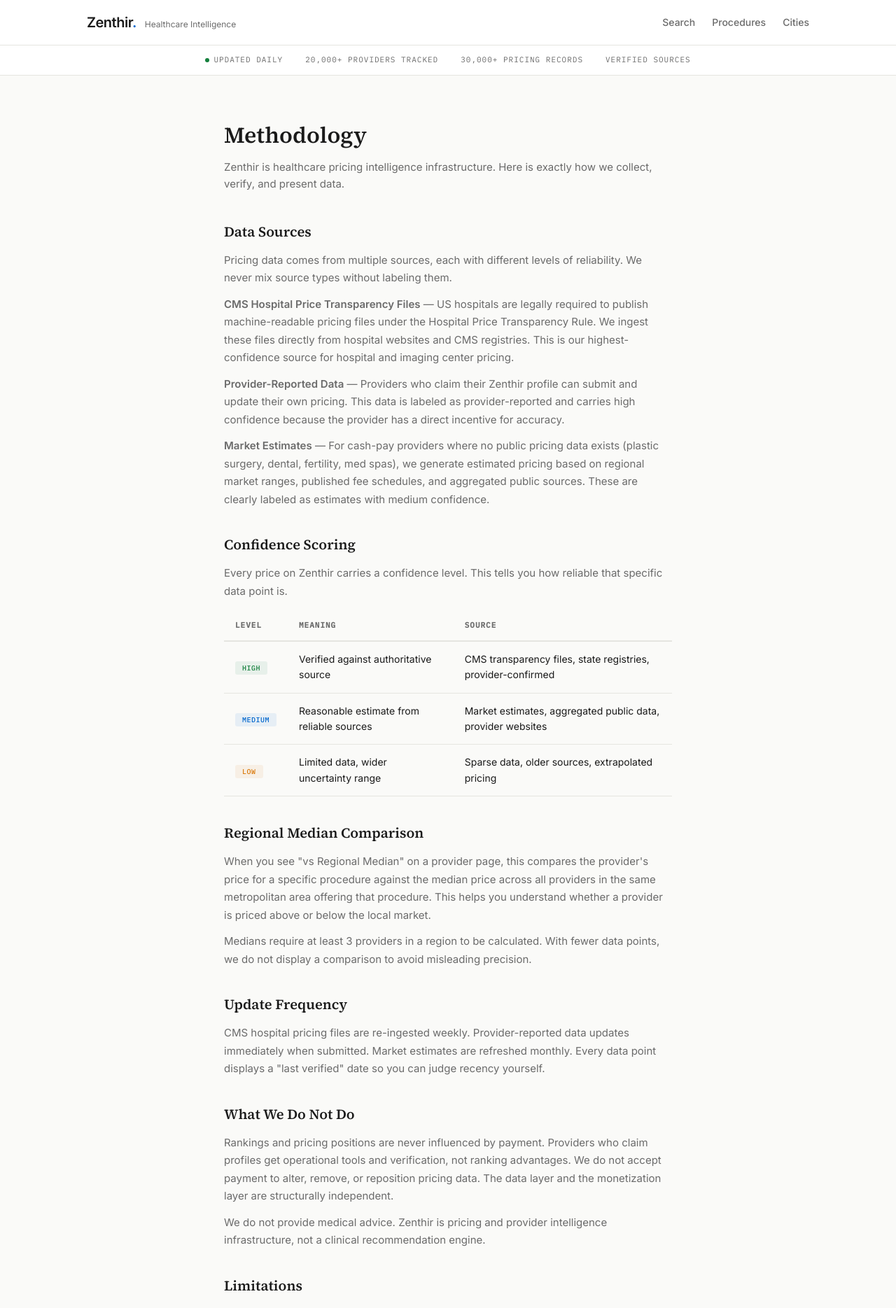
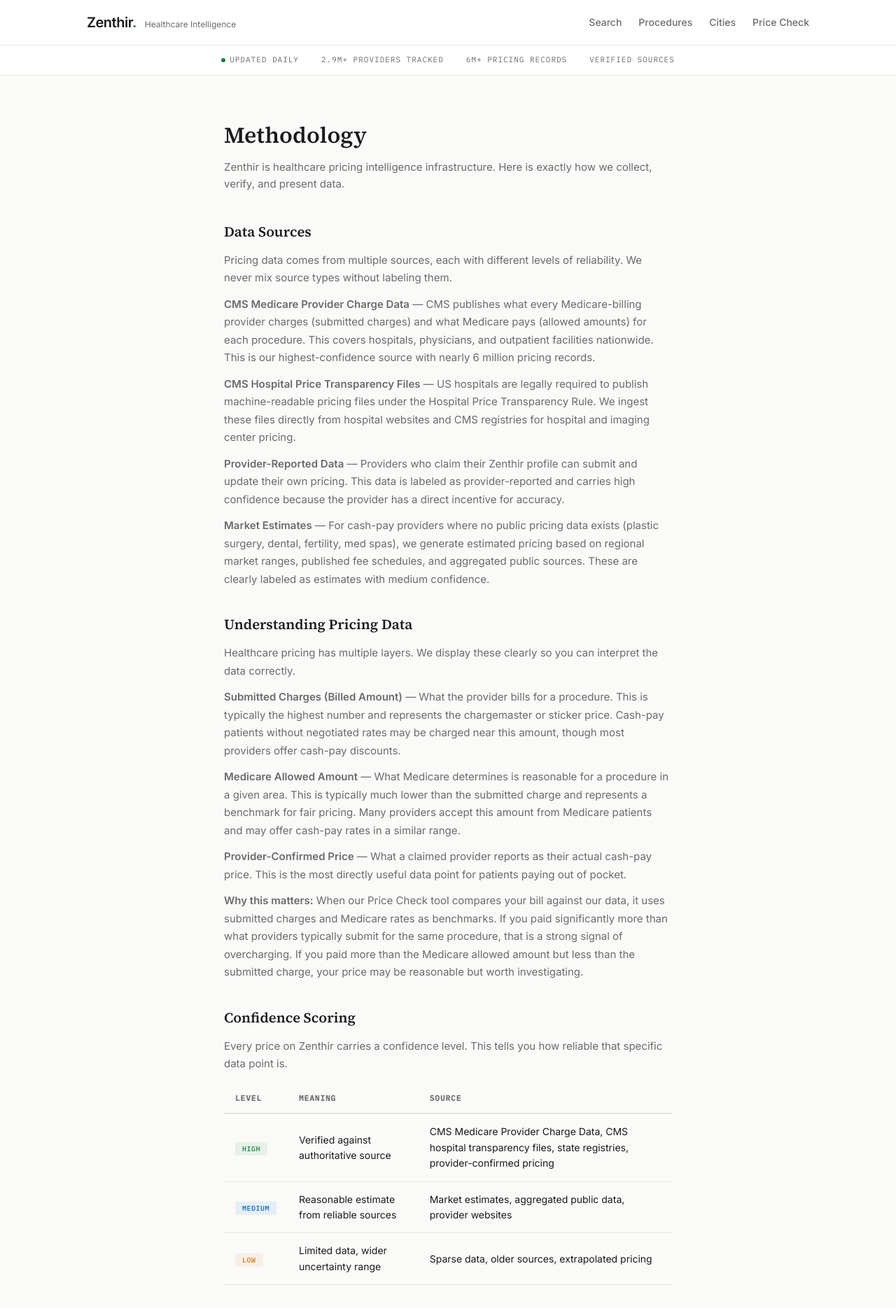
Before and after one commit to leshane-stack/zenthir, a Django app: page /methodology/ in a window 1280 px wide. Shown: the top 1869 px of the page at 70% size. Run offline with Django 5.2, Linux system fonts and the light colour scheme; parts of the project's set-up code (start-up, migrations or seed data) failed here and were passed over.

Commit message:
Competitor comparison on provider pages, updated methodology with pricing data types, calculator improvements

```diff
--- a/healthcare/templates/healthcare/base.html
+++ b/healthcare/templates/healthcare/base.html
@@ -312,6 +312,7 @@
                 <a href="/search/">Search</a>
                 <a href="/procedures/">Procedures</a>
                 <a href="/cities/">Cities</a>
+                <a href="/overcharged/">Price Check</a>
             </nav>
         </div>
     </header>
@@ -322,8 +323,8 @@
 
         <div class="trust-bar">
         <span><span class="trust-dot"></span> Updated daily</span>
-        <span>20,000+ providers tracked</span>
-        <span>30,000+ pricing records</span>
+        <span>2.9M+ providers tracked</span>
+        <span>6M+ pricing records</span>
         <span>Verified sources</span>
     </div>
 
@@ -337,6 +338,7 @@
                 <a href="/methodology/" style="color: var(--text-secondary);">Methodology</a>
                 <a href="/procedures/" style="color: var(--text-secondary);">Procedures</a>
                 <a href="/cities/" style="color: var(--text-secondary);">Cities</a>
+                <a href="/overcharged/" style="color: var(--text-secondary);">Price Check</a>
             </div>
             <div class="footer-text">
                 Zenthir Healthcare Intelligence provides pricing and provider information for educational purposes.
--- a/healthcare/templates/healthcare/methodology.html
+++ b/healthcare/templates/healthcare/methodology.html
@@ -25,9 +25,19 @@
     <div class="method-section">
         <h2>Data Sources</h2>
         <p>Pricing data comes from multiple sources, each with different levels of reliability. We never mix source types without labeling them.</p>
-        <p><strong>CMS Hospital Price Transparency Files</strong> — US hospitals are legally required to publish machine-readable pricing files under the Hospital Price Transparency Rule. We ingest these files directly from hospital websites and CMS registries. This is our highest-confidence source for hospital and imaging center pricing.</p>
+        <p><strong>CMS Medicare Provider Charge Data</strong> — CMS publishes what every Medicare-billing provider charges (submitted charges) and what Medicare pays (allowed amounts) for each procedure. This covers hospitals, physicians, and outpatient facilities nationwide. This is our highest-confidence source with nearly 6 million pricing records.</p>
+        <p><strong>CMS Hospital Price Transparency Files</strong> — US hospitals are legally required to publish machine-readable pricing files under the Hospital Price Transparency Rule. We ingest these files directly from hospital websites and CMS registries for hospital and imaging center pricing.</p>
         <p><strong>Provider-Reported Data</strong> — Providers who claim their Zenthir profile can submit and update their own pricing. This data is labeled as provider-reported and carries high confidence because the provider has a direct incentive for accuracy.</p>
         <p><strong>Market Estimates</strong> — For cash-pay providers where no public pricing data exists (plastic surgery, dental, fertility, med spas), we generate estimated pricing based on regional market ranges, published fee schedules, and aggregated public sources. These are clearly labeled as estimates with medium confidence.</p>
+    </div>
+
+    <div class="method-section">
+        <h2>Understanding Pricing Data</h2>
+        <p>Healthcare pricing has multiple layers. We display these clearly so you can interpret the data correctly.</p>
+        <p><strong>Submitted Charges (Billed Amount)</strong> — What the provider bills for a procedure. This is typically the highest number and represents the chargemaster or sticker price. Cash-pay patients without negotiated rates may be charged near this amount, though most providers offer cash-pay discounts.</p>
+        <p><strong>Medicare Allowed Amount</strong> — What Medicare determines is reasonable for a procedure in a given area. This is typically much lower than the submitted charge and represents a benchmark for fair pricing. Many providers accept this amount from Medicare patients and may offer cash-pay rates in a similar range.</p>
+        <p><strong>Provider-Confirmed Price</strong> — What a claimed provider reports as their actual cash-pay price. This is the most directly useful data point for patients paying out of pocket.</p>
+        <p><strong>Why this matters:</strong> When our Price Check tool compares your bill against our data, it uses submitted charges and Medicare rates as benchmarks. If you paid significantly more than what providers typically submit for the same procedure, that is a strong signal of overcharging. If you paid more than the Medicare allowed amount but less than the submitted charge, your price may be reasonable but worth investigating.</p>
     </div>
 
     <div class="method-section">
@@ -38,7 +48,7 @@
                 <tr><th>Level</th><th>Meaning</th><th>Source</th></tr>
             </thead>
             <tbody>
-                <tr><td><span class="badge badge-green">HIGH</span></td><td>Verified against authoritative source</td><td>CMS transparency files, state registries, provider-confirmed</td></tr>
+                <tr><td><span class="badge badge-green">HIGH</span></td><td>Verified against authoritative source</td><td>CMS Medicare Provider Charge Data, CMS hospital transparency files, state registries, provider-confirmed pricing</td></tr>
                 <tr><td><span class="badge badge-blue">MEDIUM</span></td><td>Reasonable estimate from reliable sources</td><td>Market estimates, aggregated public data, provider websites</td></tr>
                 <tr><td><span class="badge badge-amber">LOW</span></td><td>Limited data, wider uncertainty range</td><td>Sparse data, older sources, extrapolated pricing</td></tr>
             </tbody>
@@ -69,6 +79,6 @@
         <p>If you believe any data on Zenthir is inaccurate, providers can submit corrections through the profile claim process. We investigate every correction request.</p>
     </div>
 
-    <div class="last-updated">Last updated: May 2026</div>
+    <div class="last-updated">Last updated: May 2026 · 2.96M providers · 6M+ pricing records · CMS Medicare data current through 2024</div>
 </div>
 {% endblock %}
--- a/healthcare/urls.py
+++ b/healthcare/urls.py
@@ -13,4 +13,6 @@ urlpatterns = [
     path('cities/', views.cities_index, name='cities_index'),
     path('provider/<slug:slug>/claim/', views.claim_profile, name='claim_profile'),
     path('methodology/', views.methodology, name='methodology'),
+    path('overcharged/', views.overcharged, name='overcharged'),
+    path('api/procedures/', views.procedure_api, name='procedure_api'),
 ]
--- a/healthcare/views.py
+++ b/healthcare/views.py
@@ -72,6 +72,17 @@ def provider_detail(request, slug):
             'highest': max(prices),
         }
 
+    # Find nearby competitors
+    from django.db.models import Count
+    nearby = []
+    if provider.location and provider.provider_type:
+        nearby = Provider.objects.filter(
+            location=provider.location,
+            provider_type=provider.provider_type,
+        ).exclude(id=provider.id).annotate(
+            pc=Count('pricing_records')
+        ).filter(pc__gt=0).order_by('-pc')[:5]
+
     return render(request, 'healthcare/provider_detail.html', {
         'provider': provider,
         'pricing': pricing,
@@ -79,6 +90,7 @@ def provider_detail(request, slug):
         'sources': sources,
         'insurance': insurance,
         'price_summary': price_summary,
+        'nearby': nearby,
     })
 
 
@@ -223,3 +235,125 @@ def claim_profile(request, slug):
 
 def methodology(request):
     return render(request, 'healthcare/methodology.html')
+
+
+def overcharged(request):
+    from statistics import median as calc_median
+    from healthcare.models import Procedure, PricingRecord, Location
+
+    valid_states = ['AL','AK','AZ','AR','CA','CO','CT','DE','DC','FL','GA','HI','ID','IL','IN','IA','KS','KY','LA','ME','MD','MA','MI','MN','MS','MO','MT','NE','NV','NH','NJ','NM','NY','NC','ND','OH','OK','OR','PA','RI','SC','SD','TN','TX','UT','VT','VA','WA','WV','WI','WY']
+    states = valid_states
+    provider_count = Provider.objects.count()
+
+    result = None
+    procedure_name = ''
+    procedure_slug = request.GET.get('procedure', '')
+    selected_state = request.GET.get('state', '')
+    amount = request.GET.get('amount', '')
+
+    if procedure_slug and amount:
+        try:
+            procedure = Procedure.objects.get(slug=procedure_slug)
+            procedure_name = procedure.name
+            amount_val = float(amount)
+
+            pricing_qs = PricingRecord.objects.filter(
+                procedure=procedure,
+                cash_price__isnull=False,
+            ).exclude(cash_price=0)
+
+            if selected_state:
+                pricing_qs = pricing_qs.filter(provider__location__state=selected_state)
+
+            prices = list(pricing_qs.values_list('cash_price', flat=True))
+
+            if len(prices) >= 3:
+                prices_float = sorted([float(p) for p in prices])
+                med = calc_median(prices_float)
+                low = prices_float[int(len(prices_float) * 0.1)]
+                high = prices_float[int(len(prices_float) * 0.9)]
+
+                # Calculate percentile
+                below = sum(1 for p in prices_float if p <= amount_val)
+                percentile = min(int(below / len(prices_float) * 100), 98)
+
+                # Determine verdict
+                if amount_val > med * 1.5:
+                    verdict = 'overpaid'
+                    headline = f'You likely overpaid by ${int(amount_val - med):,}'
+                    context = f'Your charge of ${int(amount_val):,} is significantly above the median of ${int(med):,}. You paid more than {percentile}% of patients for this procedure. Consider requesting an itemized bill and comparing with nearby providers.'
+                elif amount_val > med * 1.15:
+                    verdict = 'high'
+                    headline = f'Your price is above average'
+                    context = f'Your charge of ${int(amount_val):,} is above the median of ${int(med):,}, but within a reasonable range. You paid more than {percentile}% of patients. It may be worth requesting an itemized bill to check for errors.'
+                elif amount_val < med * 0.7:
+                    verdict = 'fair'
+                    headline = f'You got a good price'
+                    context = f'Your charge of ${int(amount_val):,} is well below the median of ${int(med):,}. You paid less than {100 - percentile}% of patients for this procedure.'
+                else:
+                    verdict = 'near'
+                    headline = f'Your price is near the median'
+                    context = f'Your charge of ${int(amount_val):,} is close to the median of ${int(med):,}. This appears to be a fair market price for this procedure.'
+
+                unique_providers = pricing_qs.values('provider').distinct().count()
+
+                result = {
+                    'verdict': verdict,
+                    'headline': headline,
+                    'you_paid': f'{int(amount_val):,}',
+                    'median': f'{int(med):,}',
+                    'low': f'{int(low):,}',
+                    'high': f'{int(high):,}',
+                    'percentile': percentile,
+                    'context': context,
+                    'sample_size': f'{len(prices):,}',
+                    'provider_count': f'{unique_providers:,}',
+                    'state': selected_state,
+                }
+            else:
+                result = {
+                    'verdict': 'insufficient',
+                    'headline': 'Not enough data',
+                    'you_paid': f'{int(amount_val):,}',
+                    'median': 'N/A',
+                    'low': 'N/A',
+                    'high': 'N/A',
+                    'percentile': 50,
+                    'context': f'We only have {len(prices)} pricing records for this procedure' + (f' in {selected_state}' if selected_state else '') + '. Try removing the state filter for more data.',
+                    'sample_size': str(len(prices)),
+                    'provider_count': '0',
+                    'state': selected_state,
+                }
+        except Procedure.DoesNotExist:
+            pass
+        except (ValueError, TypeError):
+            pass
+
+    return render(request, 'healthcare/overcharged.html', {
+        'states': states,
+        'result': result,
+        'procedure_name': procedure_name,
+        'procedure_slug': procedure_slug,
+        'selected_state': selected_state,
+        'amount': amount,
+        'provider_count': f'{provider_count:,}',
+    })
+
+
+def procedure_api(request):
+    from django.http import JsonResponse
+    from django.db.models import Count
+    q = request.GET.get('q', '')
+    if len(q) < 2:
+        return JsonResponse([], safe=False)
+
+    procedures = Procedure.objects.filter(
+        name__icontains=q
+    ).annotate(
+        record_count=Count('pricing_records')
+    ).filter(
+        record_count__gte=10
+    ).order_by('-record_count')[:10]
+
+    data = [{'name': p.name, 'slug': p.slug, 'count': p.record_count} for p in procedures]
+    return JsonResponse(data, safe=False)
```
Also changed, not shown: healthcare/templates/healthcare/overcharged.html (added, +158 -0 lines), healthcare/templates/healthcare/provider_detail.html (+32 -0 lines).
